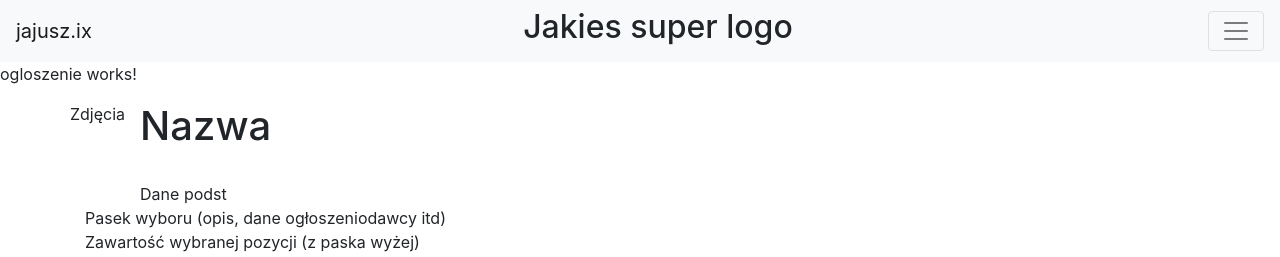
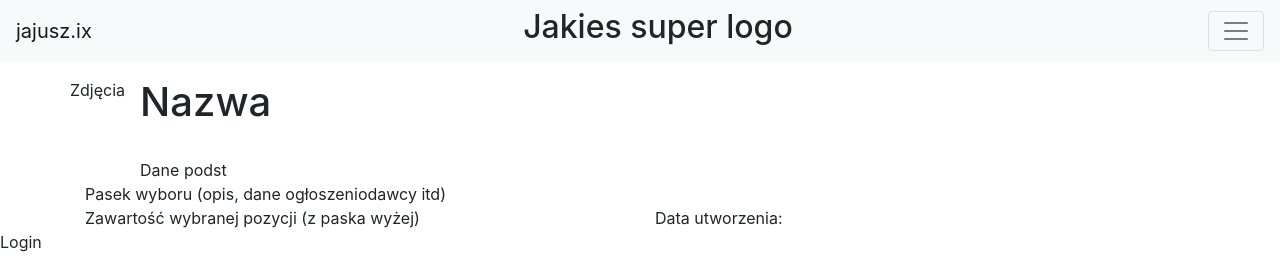
Before and after one commit to Antaresque/ogloszenia, an Angular app: page /ogloszenie/1 in a window 1280 px wide. Shown: the top 257 px of the page. Built offline with nearby package versions, Linux system fonts and the light colour scheme; no server answers.

Commit message:
strona z ogloszeniem

```diff
--- a/src/app/ogloszenie/ogloszenie.component.html
+++ b/src/app/ogloszenie/ogloszenie.component.html
@@ -1,5 +1,5 @@
 <p>
-  ogloszenie works!
+  {{ dane | json }}
 </p>
 <div class="container">
   <div class="row">
@@ -20,5 +20,8 @@
     <div class="col-lg">
       Zawartość wybranej pozycji (z paska wyżej)
     </div>
+    <div class="col-lg">
+      Data utworzenia: {{ dane?.data_wys | date }}
+    </div>
   </div>
 </div>
--- a/src/app/ogloszenie/ogloszenie.component.ts
+++ b/src/app/ogloszenie/ogloszenie.component.ts
@@ -1,4 +1,6 @@
 import { Component, OnInit } from '@angular/core';
+import { ActivatedRoute } from '@angular/router';
+import { Http } from '@angular/http';
 
 @Component({
   selector: 'app-ogloszenie',
@@ -7,9 +9,20 @@ import { Component, OnInit } from '@angular/core';
 })
 export class OgloszenieComponent implements OnInit {
 
-  constructor() { }
+  sub: any;
+  id: number;
+  dane: JSON;
+
+  constructor(private route: ActivatedRoute, private http: Http) { }
 
   ngOnInit() {
+    this.sub = this.route.params.subscribe(params => {
+      this.id = +params['id'];
+    });
+
+    const data = {'id': this.id };
+    this.http.post('http://localhost/angular/php/ogloszenie.php', data).subscribe(
+      res => { this.dane = JSON.parse(res._body); }
+    );
   }
-
 }
```
Also changed, not shown: 1 other file (tests, documents, lock files or other folders).
